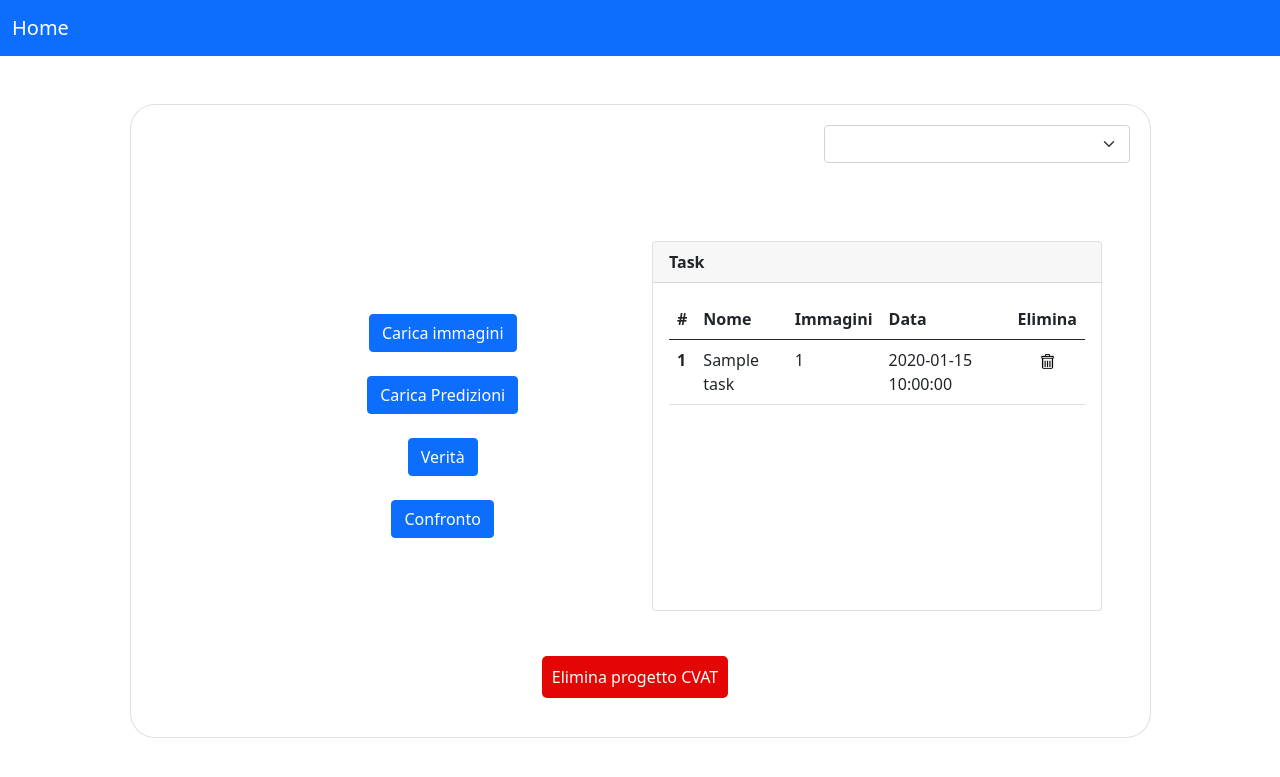
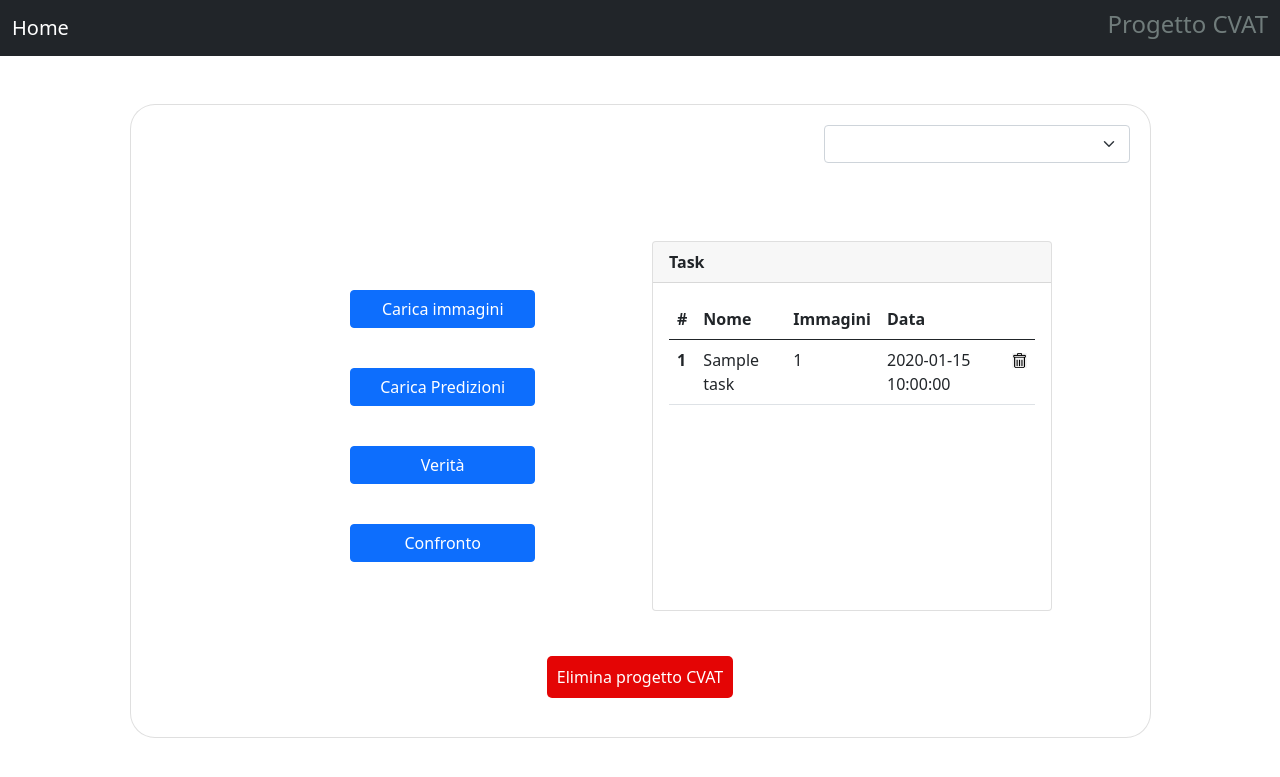
Before and after one commit to erikadicesare/MVE-CVAT-FiftyOne, a Python web app: template app/templates/project.html in a window 1280 px wide. Shown: the top 777 px of the page. Run offline with Jinja, Linux system fonts and the light colour scheme; the template is opened without the code that fills it: most values are stand-ins (such as "Sample title", 1, 10 or a date in 2020); lists and menus that the app fills with data are empty.

Commit message:
change look, fix some errors

```diff
--- a/app/static/css/main.css
+++ b/app/static/css/main.css
@@ -46,7 +46,6 @@ p {
 .fcc-btn {
     background-color: #e40505;
     color: rgb(255, 255, 255);
-    margin-right: 10px;
     padding: 10px 10px;
     text-decoration: none;
     border-radius: 5px;
@@ -66,7 +65,7 @@ p {
 }
 
 .box-scrollable{
-    width: 450px;
+    width: 400px;
     height: 370px;
     margin: 30px auto;
 }
--- a/app/templates/404.html
+++ b/app/templates/404.html
@@ -3,6 +3,7 @@
 {% block header %}
   {% block title %}Pagina non esistente{% endblock %}
 {% endblock %}
+{% block navbar %}404{% endblock %}
 {% block content %}
   <br/>
   <br/>
--- a/app/templates/edit_projectMVE.html
+++ b/app/templates/edit_projectMVE.html
@@ -3,7 +3,7 @@
 {% block header %}
   {% block title %}Modifica progetto{% endblock %}
 {% endblock %}
-
+{% block navbar %}Modifica progetto{% endblock %}
 {% block content %}
   <br/>
   <br/>
--- a/app/templates/index.html
+++ b/app/templates/index.html
@@ -4,10 +4,12 @@
   {% block title %}Home{% endblock %}
 {% endblock %}
 
+{% block navbar %}Progetti MVE{% endblock %}
+
 {% block content %}
 
     <br/>
-    <a href="{{ url_for('new_projectMVE') }}"><input type="button" value="+" class="btn btn-primary float-end btn-square-md"></input></a>
+    <a href="{{ url_for('new_projectMVE') }}"><input type="button" value="+" class="btn btn-dark float-end btn-square-md"></input></a>
     <br/>
     <div class="container h-100">
         <div class="row d-flex justify-content-center align-items-center h-100">
--- a/app/templates/new_projectCVAT.html
+++ b/app/templates/new_projectCVAT.html
@@ -3,6 +3,9 @@
 {% block header %}
   {% block title %}Nuovo progetto CVAT{% endblock %}
 {% endblock %}
+
+{% block navbar %}Nuovo progetto CVAT{% endblock %}
+
 {% block content %}
   <br/>
   <br/>
--- a/app/templates/new_projectMVE.html
+++ b/app/templates/new_projectMVE.html
@@ -3,6 +3,9 @@
 {% block header %}
   {% block title %}Nuovo progetto MVE{% endblock %}
 {% endblock %}
+
+{% block navbar %}Nuovo progetto MVE{% endblock %}
+
 {% block content %}
   <br/>
   <br/>
--- a/app/templates/project.html
+++ b/app/templates/project.html
@@ -3,6 +3,9 @@
 {% block header %}
   {% block title %}Project{% endblock %}
 {% endblock %}
+
+{% block navbar %}Progetto CVAT{% endblock %}
+
 {% block content %}
 
     <br/>
@@ -67,20 +70,14 @@
                 <div class="row justify-content-center">
                   <div class="col-md-10 col-lg-6 col-xl-5 order-2 order-lg-1 align-self-center">
                     <div style="margin: 30px auto;">
-                      <div class="d-flex justify-content-center">
-                        <a href="{{ url_for('upload', id=id) }}"><button class="btn btn-primary">Carica immagini</button></a>
-                      </div>
-                      <br/>
-                      <div class="d-flex justify-content-center">
-                        <a href="#"><button class="btn btn-primary">Carica Predizioni</button></a>
-                      </div>
-                      <br/>
-                      <div class="d-flex justify-content-center">
-                        <a href="#"><button class="btn btn-primary">Verità</button></a>
-                      </div>
-                      <br/>
-                      <div class="d-flex justify-content-center">
-                        <a href="#"><button class="btn btn-primary">Confronto</button></a>
+                      <div class="d-grid gap-2 col-6 mx-auto">
+                        <a class="btn btn-primary" href="{{ url_for('upload', id=id) }}" role="button">Carica immagini</a>
+                        <br/>
+                        <a class="btn btn-primary" href="#" role="button">Carica Predizioni</a>
+                        <br/>
+                        <a class="btn btn-primary" href="#" role="button">Verità</a>
+                        <br/>
+                        <a class="btn btn-primary" href="#" role="button">Confronto</a>
                       </div>
                     </div>
                   </div>
@@ -104,7 +101,7 @@
                                 <th scope="col">Nome</th>
                                 <th scope="col">Immagini</th>
                                 <th scope="col">Data</th>
-                                <th scope="col">Elimina</th>
+                                <th scope="col"></th>
                               </tr>
                             </thead>
                             <tbody>
@@ -114,7 +111,7 @@
                                   <td>{{task['name']}}</td>
                                   <td>{{task['size']}}</td>
                                   <td>{{task['date']}}</td>
-                                  <td style="text-align: center"><a href="{{ url_for('delete_task', id=task['id'], prj_id=id) }}" onclick="return confirm('Sei sicuro di voler eliminare questo task?')"><img src="{{url_for('static',filename = 'data/icons/delete-icon.png')}}"  width="15" height="15"></a></td>
+                                  <td style="text-align: center;"><a href="{{ url_for('delete_task', id=task['id'], prj_id=id) }}" onclick="return confirm('Sei sicuro di voler eliminare questo task?')"><img src="{{url_for('static',filename = 'data/icons/delete-icon.png')}}"  style="margin-bottom: 2px;"width="15" height="15"></a></td>
                                 </tr>
                               {%endfor%}
                             </tbody>
--- a/app/templates/template.html
+++ b/app/templates/template.html
@@ -13,11 +13,14 @@
     </head>
 
     <body>
-        <nav class="navbar navbar-dark bg-primary">
-            <div class="container-fluid">
+        <nav class="navbar navbar-dark bg-dark">
+            <div class="container-fluid d-flex justify-content-between">
                 <a class="navbar-brand" href="{{ url_for('index') }}">Home</a>
+                <p class="h4" style="color: rgb(112, 124, 123);">
+                    {% block navbar %}{% endblock %}
+                </p>
+
             </div>
-
         </nav>
         {% block content %}{% endblock %}
     </body>
--- a/app/templates/upload.html
+++ b/app/templates/upload.html
@@ -1,8 +1,10 @@
 {% extends 'template.html' %}
 
 {% block header %}
-  {% block title %}Upload images{% endblock %}
+  {% block title %}Caricamento immagini{% endblock %}
 {% endblock %}
+
+{% block navbar %}Caricamento immagini{% endblock %}
 
 {% block content %}
 <br/>
```
Also changed, not shown: app/routes.py (+16 -14 lines), app/templates/navbar.html (deleted, +0 -22 lines).
